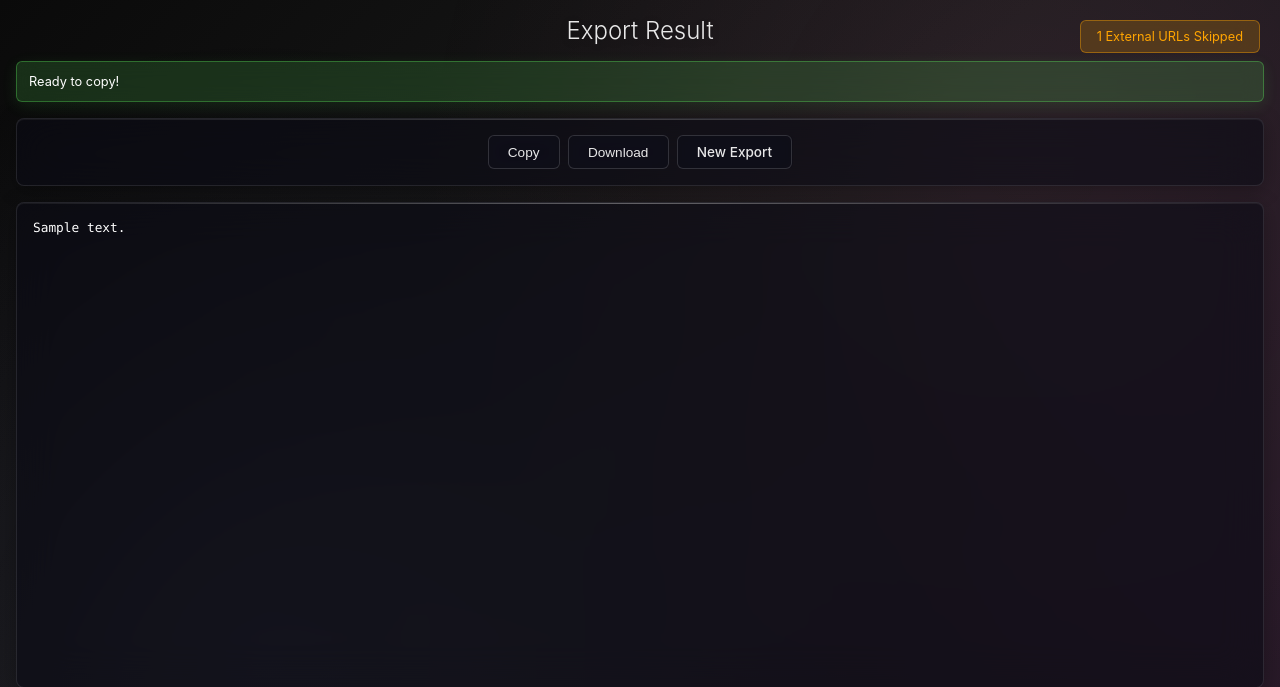
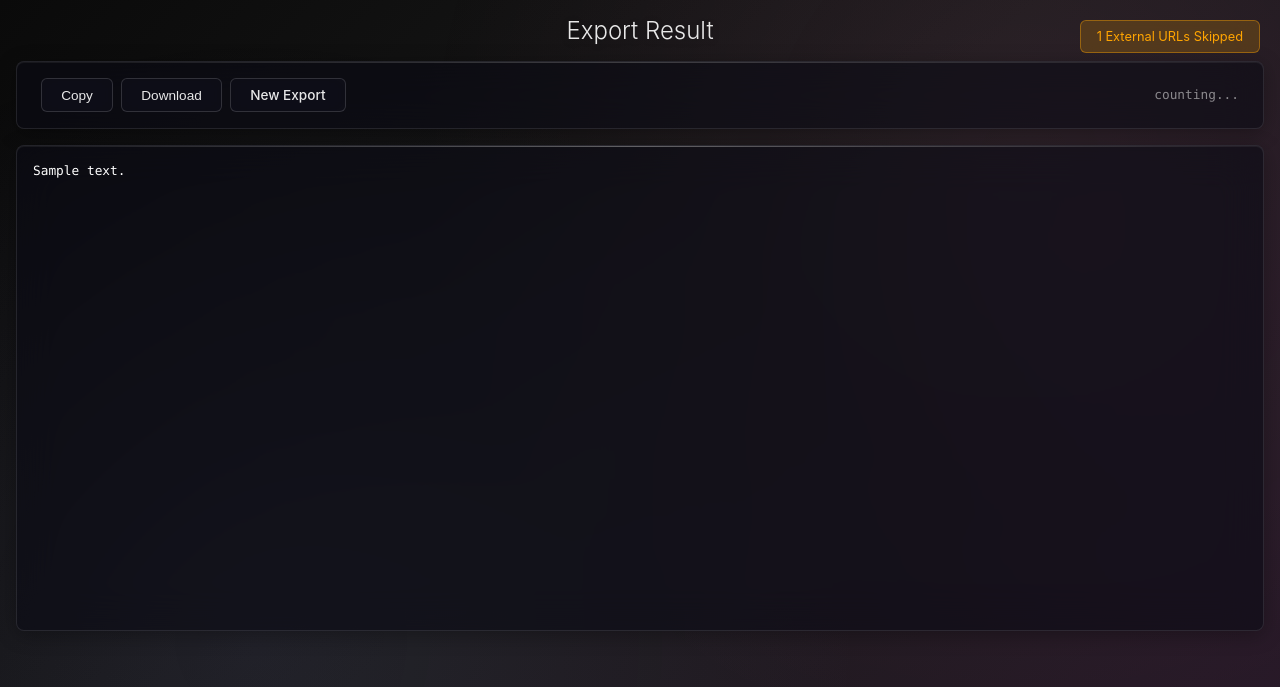
Before and after one commit to OtsoBear/docs-exporter, a Flask app: template templates/docs_exporter/result.html in a window 1280 px wide. Shown: the top 687 px of the page. Run offline with Flask 3, Linux system fonts and the light colour scheme; the template is opened without the code that fills it: most values are stand-ins (such as "Sample title", 1, 10 or a date in 2020); some libraries are stand-ins or nearby versions.

Commit message:
Refactor DocsExporter templates and update routing
- Removed CSRF protection initialization from app.py
- Updated template paths in index.html, exporting.html, scanning.html, select.html, and result.html for consistency
- Enhanced exporting.html with token counting functionality and improved button styling
- Adjusted form actions in index.html and select.html for correct routing

```diff
--- a/app.py
+++ b/app.py
@@ -1,7 +1,6 @@
 import requests
 from collections import OrderedDict
 from flask import Flask, render_template, request, redirect, url_for, flash, Response, session
-from flask_wtf.csrf import CSRFProtect
 from flask_limiter import Limiter
 from flask_limiter.util import get_remote_address
 from bs4 import BeautifulSoup
@@ -21,9 +20,6 @@
 
 app = Flask(__name__)
 app.secret_key = os.getenv('SECRET_KEY', os.urandom(24).hex())
-
-# Initialize CSRF protection
-csrf = CSRFProtect(app)
 
 # Initialize rate limiter
 limiter = Limiter(
@@ -662,7 +658,7 @@
 def index():
     # Clean up old progress data periodically
     cleanup_old_progress_data()
-    return render_template('index.html')
+    return render_template('docs_exporter/index.html')
 
 @app.route('/progress/<progress_id>')
 def progress_stream(progress_id):
@@ -693,12 +689,12 @@
 def exporting():
     """Show the exporting progress page"""
     progress_id = request.args.get('progress_id', '')
-    return render_template('exporting.html', progress_id=progress_id)
+    return render_template('docs_exporter/exporting.html', progress_id=progress_id)
 
 @app.route('/scanning')
 def scanning():
     url = request.args.get('url', '')
-    return render_template('scanning.html', url=url)
+    return render_template('docs_exporter/scanning.html', url=url)
 
 @app.route('/scan', methods=['POST'])
 @limiter.limit("10 per minute")
@@ -726,7 +722,7 @@
         flash('No documentation pages found')
         return redirect(url_for('index'))
 
-    return render_template('select.html', nav_structure=nav_structure, base_url=url)
+    return render_template('docs_exporter/select.html', nav_structure=nav_structure, base_url=url)
 
 @app.route('/export', methods=['POST'])
 @limiter.limit("5 per minute")
@@ -844,7 +840,7 @@
         for error in errors:
             flash(error)
 
-    return render_template('result.html', content=content, errors=errors, rejections=rejections)
+    return render_template('docs_exporter/result.html', content=content, errors=errors, rejections=rejections)
 
 if __name__ == '__main__':
     import sys
--- a/requirements.txt
+++ b/requirements.txt
@@ -1,5 +1,4 @@
 Flask==3.0.3
-Flask-WTF>=1.2.0
 Flask-Limiter>=3.5.0
 requests>=2.31.0
 beautifulsoup4>=4.12.0
--- a/templates/docs_exporter/exporting.html
+++ b/templates/docs_exporter/exporting.html
@@ -205,7 +205,7 @@
 
                 // Auto-redirect to results after 1 second
                 setTimeout(() => {
-                    window.location.href = '/docs-exporter/result/' + progressId;
+                    window.location.href = '/result/' + progressId;
                 }, 1000);
             } else {
                 progressText.innerHTML = '<span class="spinner"></span>' + data.message;
@@ -219,7 +219,7 @@
         }
 
         // Start listening to progress updates
-        const eventSource = new EventSource('/docs-exporter/progress/' + progressId);
+        const eventSource = new EventSource('/progress/' + progressId);
 
         eventSource.onmessage = function(event) {
             try {
--- a/templates/docs_exporter/index.html
+++ b/templates/docs_exporter/index.html
@@ -276,9 +276,10 @@
                 <span style="font-size: 0.8rem; opacity: 0.6; margin-right: 0.5rem;">Try:</span>
                 <button type="button" class="test-btn" onclick="fillUrl('https://docs.anthropic.com/en/docs')">Claude Docs</button>
                 <button type="button" class="test-btn" onclick="fillUrl('https://www.tensorzero.com/docs')">TensorZero</button>
+                <button type="button" class="test-btn" onclick="fillUrl('https://langfuse.com/docs')">Langfuse</button>
             </div>
 
-            <form method="POST" action="{{ url_for('docs_exporter.scan') }}">
+            <form method="POST" action="{{ url_for('scan') }}">
                 <input type="url" name="url" id="urlInput" placeholder="https://docs.anthropic.com/en/docs" required>
                 <div class="example">
                     Enter any Mintlif<span class="mintlify-info">y<span class="info-icon">?
--- a/templates/docs_exporter/result.html
+++ b/templates/docs_exporter/result.html
@@ -43,8 +43,7 @@
             display: flex;
             gap: 0.5rem;
             margin-bottom: 1rem;
-            justify-content: center;
-            flex-wrap: wrap;
+            align-items: center;
             padding: 1rem 1.5rem;
             background: rgba(10, 10, 20, 0.6);
             backdrop-filter: blur(20px);
@@ -65,7 +64,24 @@
             background: linear-gradient(90deg, transparent, rgba(255, 255, 255, 0.15), transparent);
         }
 
-        button, a {
+        .controls-left {
+            display: flex;
+            gap: 0.5rem;
+        }
+
+        .controls-spacer {
+            flex: 1;
+        }
+
+        .token-count {
+            font-size: 0.8rem;
+            color: rgba(255, 255, 255, 0.5);
+            font-family: 'SF Mono', Monaco, 'Cascadia Code', monospace;
+            text-align: right;
+            line-height: 1.2;
+        }
+
+        button, a.btn {
             padding: 0.5rem 1.2rem;
             background: rgba(15, 15, 25, 0.8);
             border: 1px solid rgba(255, 255, 255, 0.15);
@@ -81,7 +97,7 @@
             overflow: hidden;
         }
 
-        button:hover, a:hover {
+        button:hover, a.btn:hover {
             background: rgba(25, 25, 35, 0.9);
             border-color: rgba(255, 255, 255, 0.25);
             transform: translateY(-1px);
@@ -137,12 +153,6 @@
             font-size: 0.8rem;
             backdrop-filter: blur(10px);
             box-shadow: 0 4px 15px rgba(255, 100, 100, 0.1);
-        }
-
-        .success {
-            background: rgba(100, 255, 100, 0.15);
-            border-color: rgba(100, 255, 100, 0.3);
-            box-shadow: 0 4px 15px rgba(100, 255, 100, 0.1);
         }
 
         /* Side notifications for rejections */
@@ -266,14 +276,14 @@
     {% endif %}
 
     {% if content %}
-        <div class="alert success">
-            Ready to copy!
-        </div>
-
         <div class="controls">
-            <button onclick="copyToClipboard()">Copy</button>
-            <button onclick="downloadFile()">Download</button>
-            <a href="{{ url_for('docs_exporter.index') }}">New Export</a>
+            <div class="controls-left">
+                <button onclick="copyToClipboard()">Copy</button>
+                <button onclick="downloadFile()">Download</button>
+                <a href="{{ url_for('index') }}" class="btn">New Export</a>
+            </div>
+            <div class="controls-spacer"></div>
+            <span class="token-count" id="tokenCount">counting...</span>
         </div>
 
         <div class="content-area">
@@ -284,9 +294,43 @@
             No content exported.
         </div>
         <div class="controls">
-            <a href="{{ url_for('docs_exporter.index') }}">Try Again</a>
+            <a href="{{ url_for('index') }}" class="btn">Try Again</a>
         </div>
     {% endif %}
+
+    <script type="module">
+        import { Tiktoken } from 'https://esm.sh/js-tiktoken@1.0.12';
+
+        async function calculateTokens() {
+            const textarea = document.getElementById('content');
+            const tokenCountEl = document.getElementById('tokenCount');
+
+            if (!textarea || !tokenCountEl) return;
+
+            const content = textarea.value;
+
+            try {
+                // Load cl100k_base encoding (used by GPT-4, GPT-3.5-turbo)
+                const res = await fetch('https://tiktoken.pages.dev/js/cl100k_base.json');
+                const data = await res.json();
+                const enc = new Tiktoken(data);
+
+                const tokens = enc.encode(content);
+                const count = tokens.length;
+
+                tokenCountEl.innerHTML = count.toLocaleString() + ' tokens<br><span style="font-size:0.65rem;opacity:0.6">(tiktoken)</span>';
+            } catch (e) {
+                console.error('Token counting error:', e);
+                // Fallback to simple estimation
+                const words = content.split(/\s+/).length;
+                const estimate = Math.round(words * 1.3);
+                tokenCountEl.innerHTML = '~' + estimate.toLocaleString() + ' tokens<br><span style="font-size:0.65rem;opacity:0.6">(estimate)</span>';
+            }
+        }
+
+        // Start token calculation after page loads
+        calculateTokens();
+    </script>
 
     <script>
         function showToast(message) {
@@ -309,12 +353,12 @@
 
             try {
                 document.execCommand('copy');
-                showToast('✓ Copied to clipboard');
+                showToast('Copied to clipboard');
             } catch (err) {
                 navigator.clipboard.writeText(textarea.value).then(() => {
-                    showToast('✓ Copied to clipboard');
+                    showToast('Copied to clipboard');
                 }).catch(() => {
-                    showToast('✗ Failed to copy');
+                    showToast('Failed to copy');
                 });
             }
         }
--- a/templates/docs_exporter/select.html
+++ b/templates/docs_exporter/select.html
@@ -571,7 +571,7 @@
         </div>
     </div>
 
-    <form method="POST" action="{{ url_for('docs_exporter.export') }}" id="exportForm">
+    <form method="POST" action="{{ url_for('export') }}" id="exportForm">
         <input type="hidden" name="base_url" value="{{ base_url }}">
 
         <div class="controls" id="controls">
```
